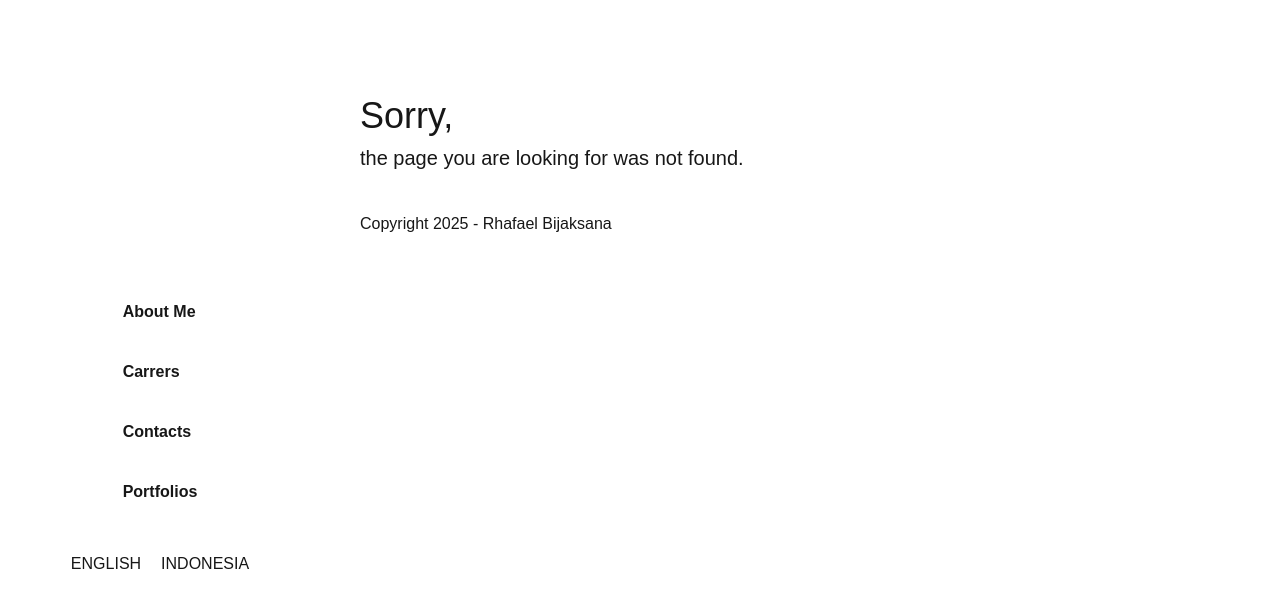
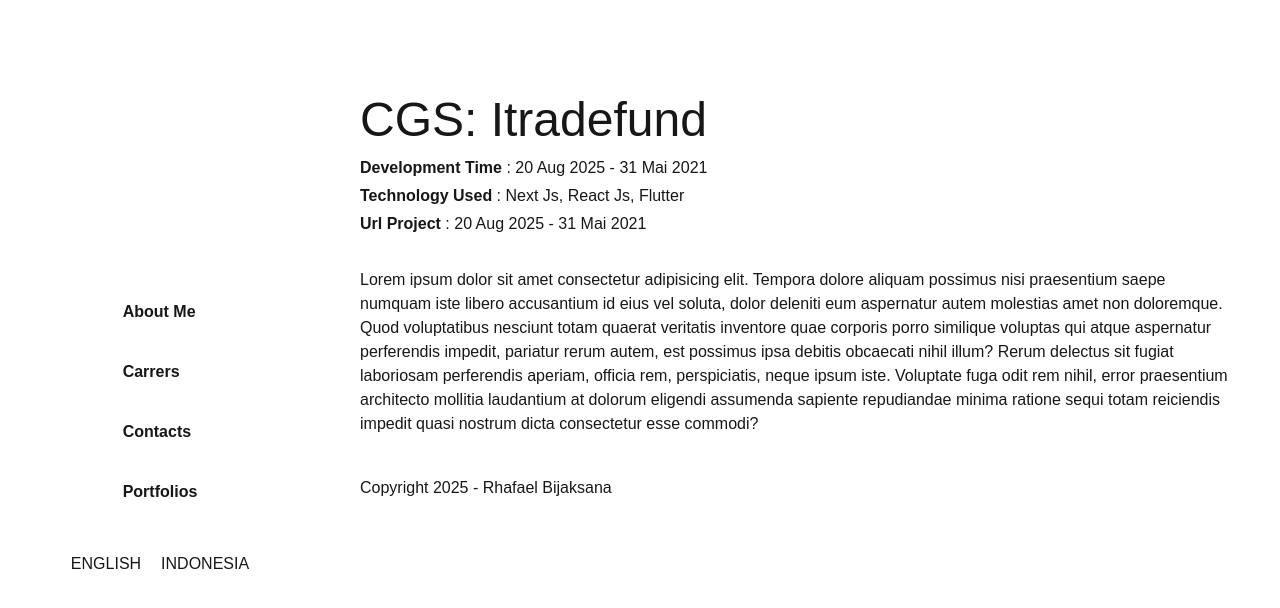
Before and after one commit to ElbiGans04/new-portfolio3, a Next.js app: page /portfolios/1 in a window 1280 px wide. Before the commit this address had no page. Shown: the top 608 px of the page. Built offline with nearby package versions, Linux system fonts and the light colour scheme.

Commit message:
feat: membuat halaman portfolio detail

```diff
--- /dev/null
+++ b/app/portfolios/[id]/page.tsx
@@ -0,0 +1,45 @@
+import { Metadata } from "next";
+
+export const metadata: Metadata = {
+  title: "Portfolios | Rhafael Bijaksana",
+};
+
+export default function PortfoliosPage() {
+  return (
+    <>
+      <div className="flex flex-col gap-3">
+        <h1 className="text-5xl">CGS: Itradefund</h1>
+        <div className="flex flex-col gap-1">
+          <p>
+            <span className="font-bold">Development Time</span> : 20 Aug 2025 -
+            31 Mai 2021
+          </p>
+          <p>
+            <span className="font-bold">Technology Used</span> : Next Js, React
+            Js, Flutter
+          </p>
+          <p>
+            <span className="font-bold">Url Project</span> : 20 Aug 2025 - 31
+            Mai 2021
+          </p>
+        </div>
+      </div>
+      <div className="mt-8">
+        <p>
+          Lorem ipsum dolor sit amet consectetur adipisicing elit. Tempora
+          dolore aliquam possimus nisi praesentium saepe numquam iste libero
+          accusantium id eius vel soluta, dolor deleniti eum aspernatur autem
+          molestias amet non doloremque. Quod voluptatibus nesciunt totam
+          quaerat veritatis inventore quae corporis porro similique voluptas qui
+          atque aspernatur perferendis impedit, pariatur rerum autem, est
+          possimus ipsa debitis obcaecati nihil illum? Rerum delectus sit fugiat
+          laboriosam perferendis aperiam, officia rem, perspiciatis, neque ipsum
+          iste. Voluptate fuga odit rem nihil, error praesentium architecto
+          mollitia laudantium at dolorum eligendi assumenda sapiente repudiandae
+          minima ratione sequi totam reiciendis impedit quasi nostrum dicta
+          consectetur esse commodi?
+        </p>
+      </div>
+    </>
+  );
+}
```
